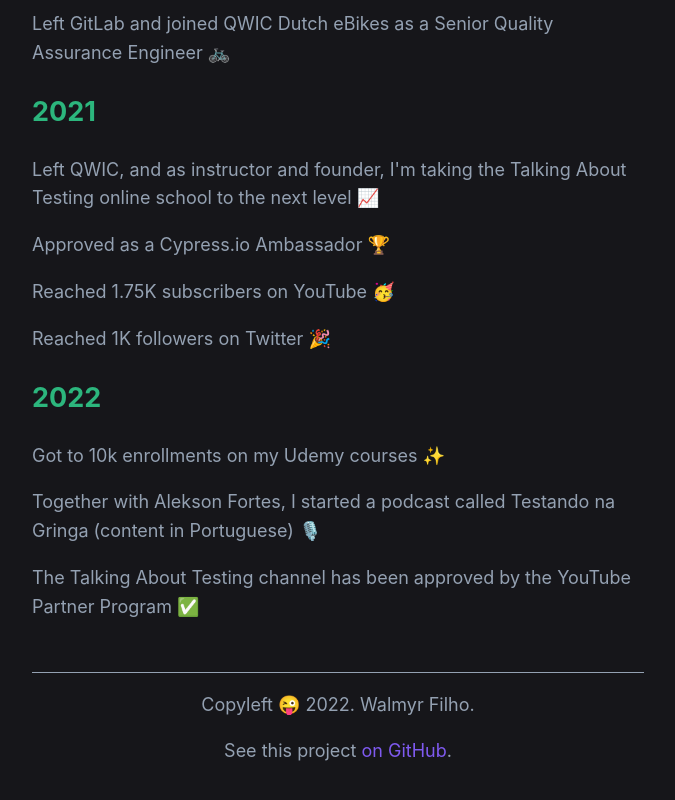
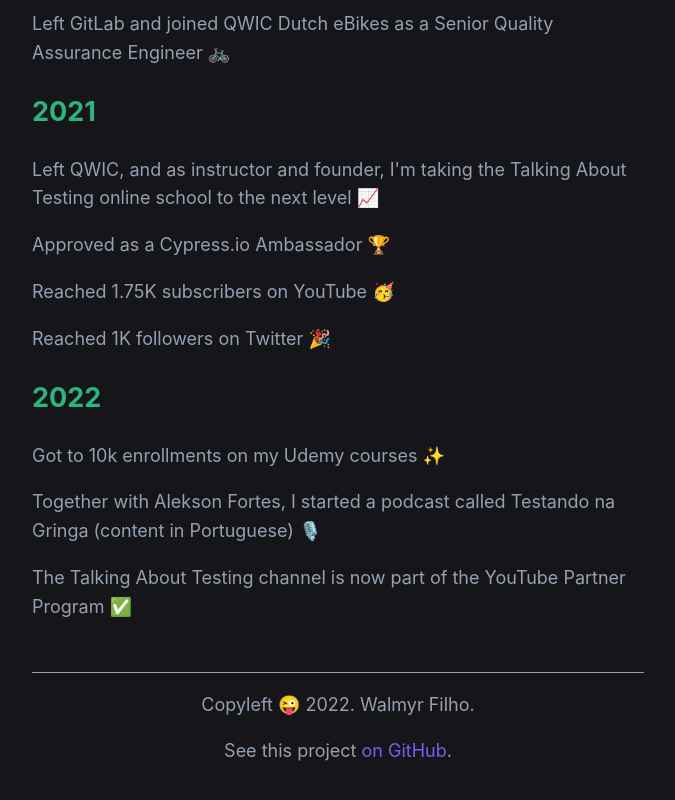
Before and after one commit to wlsf82/walmyr-nextjs, a Next.js app: page / in a window 1280 px wide. Shown: the part 2537-3337 px from the top of the page, without its empty margins (302-977 px from the left). Built offline with nearby package versions, Linux system fonts and the light colour scheme.

Commit message:
Improve timeline sentence

```diff
--- a/components/timeline.js
+++ b/components/timeline.js
@@ -98,7 +98,7 @@
     events: [
       'Got to 10k enrollments on my Udemy courses ✨',
       'Together with Alekson Fortes, I started a podcast called Testando na Gringa (content in Portuguese) 🎙️',
-      'The Talking About Testing channel has been approved by the YouTube Partner Program ✅'
+      'The Talking About Testing channel is now part of the YouTube Partner Program ✅'
     ]
   },
 ]
```
